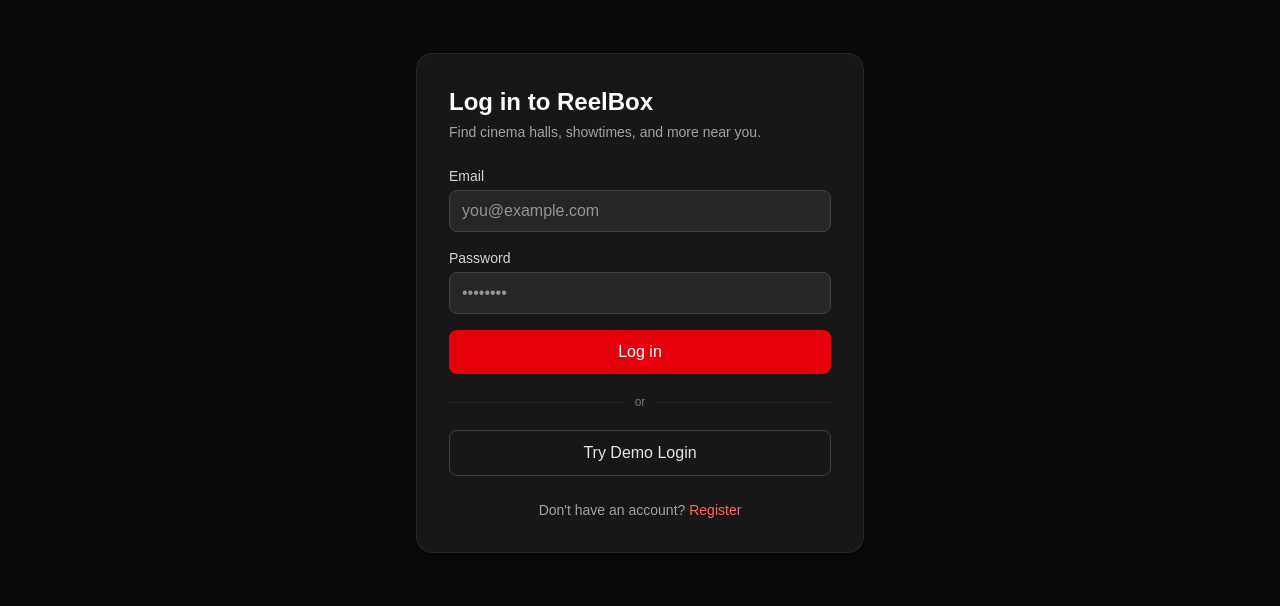
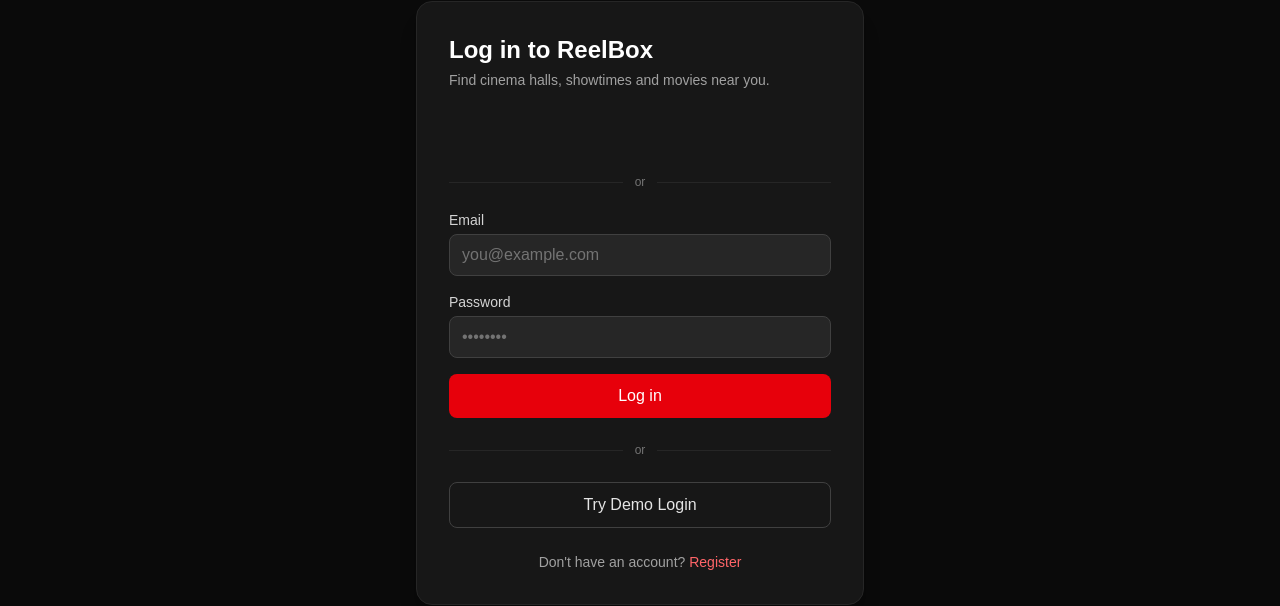
Before and after one commit to Mira-2234/Cinema, a Next.js app: page /login in a window 1280 px wide. Shown: the part 248-854 px from the top of the page. Built offline with nearby package versions, Linux system fonts and the light colour scheme; no server answers.

Commit message:
added register/login

```diff
--- a/src/app/login/page.tsx
+++ b/src/app/login/page.tsx
@@ -3,11 +3,14 @@
 import { useState, FormEvent } from "react";
 import { useRouter, useSearchParams } from "next/navigation";
 import Link from "next/link";
+import {
+  GoogleLogin,
+  CredentialResponse,
+} from "@react-oauth/google";
 import { useAuth } from "@/context/AuthContext";
 
 const API_URL = process.env.NEXT_PUBLIC_API_URL as string;
 
-// Demo account
 const DEMO_EMAIL = "demo@reelbox.com";
 const DEMO_PASSWORD = "demo1234";
 
@@ -20,7 +23,6 @@
 export default function LoginPage() {
   const router = useRouter();
   const searchParams = useSearchParams();
-
   const { refetchUser } = useAuth();
 
   const redirectTo = searchParams.get("redirect") || "/";
@@ -30,13 +32,15 @@
   const [errors, setErrors] = useState<FormErrors>({});
   const [loading, setLoading] = useState(false);
 
-  function validate(): boolean {
+  function validate() {
     const next: FormErrors = {};
 
     if (!email.trim()) {
       next.email = "Email is required";
-    } else if (!/^[^\s@]+@[^\s@]+\.[^\s@]+$/.test(email)) {
-      next.email = "Enter a valid email address";
+    } else if (
+      !/^[^\s@]+@[^\s@]+\.[^\s@]+$/.test(email)
+    ) {
+      next.email = "Enter a valid email";
     }
 
     if (!password) {
@@ -49,7 +53,10 @@
     return Object.keys(next).length === 0;
   }
 
-  async function submitLogin(loginEmail: string, loginPassword: string) {
+  async function submitLogin(
+    loginEmail: string,
+    loginPassword: string
+  ) {
     setLoading(true);
     setErrors({});
 
@@ -70,19 +77,18 @@
 
       if (!res.ok) {
         setErrors({
-          form: data.message || "Login failed. Please try again.",
+          form: data.message || "Login failed.",
         });
         return;
       }
 
-      // ⭐ Update user in AuthContext
       await refetchUser();
 
       router.push(redirectTo);
       router.refresh();
     } catch {
       setErrors({
-        form: "Could not reach the server. Check your connection.",
+        form: "Could not connect to server.",
       });
     } finally {
       setLoading(false);
@@ -97,11 +103,49 @@
     await submitLogin(email, password);
   }
 
-  function handleDemoLogin() {
-    setEmail(DEMO_EMAIL);
-    setPassword(DEMO_PASSWORD);
+  async function handleGoogleSuccess(
+    credentialResponse: CredentialResponse
+  ) {
+    if (!credentialResponse.credential) return;
+
+    setLoading(true);
     setErrors({});
 
+    try {
+      const res = await fetch(`${API_URL}/auth/google`, {
+        method: "POST",
+        headers: {
+          "Content-Type": "application/json",
+        },
+        credentials: "include",
+        body: JSON.stringify({
+          credential: credentialResponse.credential,
+        }),
+      });
+
+      const data = await res.json();
+
+      if (!res.ok) {
+        setErrors({
+          form: data.message || "Google Login failed.",
+        });
+        return;
+      }
+
+      await refetchUser();
+
+      router.push("/");
+      router.refresh();
+    } catch {
+      setErrors({
+        form: "Google Login failed.",
+      });
+    } finally {
+      setLoading(false);
+    }
+  }
+
+  function handleDemoLogin() {
     submitLogin(DEMO_EMAIL, DEMO_PASSWORD);
   }
 
@@ -113,7 +157,7 @@
         </h1>
 
         <p className="mb-6 text-sm text-neutral-400">
-          Find cinema halls, showtimes, and more near you.
+          Find cinema halls, showtimes and movies near you.
         </p>
 
         {errors.form && (
@@ -122,7 +166,33 @@
           </div>
         )}
 
-        <form onSubmit={handleSubmit} className="space-y-4" noValidate>
+        {/* Google Login */}
+
+        <div className="mb-5 flex justify-center">
+          <GoogleLogin
+            onSuccess={handleGoogleSuccess}
+            onError={() =>
+              setErrors({
+                form: "Google login failed. Please try again.",
+              })
+            }
+            theme="filled_black"
+            shape="pill"
+            width="336"
+          />
+        </div>
+
+        <div className="mb-5 flex items-center gap-3">
+          <div className="h-px flex-1 bg-neutral-800" />
+          <span className="text-xs text-neutral-500">or</span>
+          <div className="h-px flex-1 bg-neutral-800" />
+        </div>
+
+        <form
+          onSubmit={handleSubmit}
+          noValidate
+          className="space-y-4"
+        >
           <div>
             <label
               htmlFor="email"
@@ -137,8 +207,10 @@
               value={email}
               onChange={(e) => setEmail(e.target.value)}
               placeholder="you@example.com"
-              className={`w-full rounded-lg border bg-neutral-800 px-3 py-2 text-white outline-none focus:ring-2 focus:ring-red-600 ${
-                errors.email ? "border-red-600" : "border-neutral-700"
+              className={`w-full rounded-lg border bg-neutral-800 px-3 py-2 text-white placeholder-neutral-500 focus:outline-none focus:ring-2 focus:ring-red-600 ${
+                errors.email
+                  ? "border-red-600"
+                  : "border-neutral-700"
               }`}
             />
 
@@ -163,8 +235,10 @@
               value={password}
               onChange={(e) => setPassword(e.target.value)}
               placeholder="••••••••"
-              className={`w-full rounded-lg border bg-neutral-800 px-3 py-2 text-white outline-none focus:ring-2 focus:ring-red-600 ${
-                errors.password ? "border-red-600" : "border-neutral-700"
+              className={`w-full rounded-lg border bg-neutral-800 px-3 py-2 text-white placeholder-neutral-500 focus:outline-none focus:ring-2 focus:ring-red-600 ${
+                errors.password
+                  ? "border-red-600"
+                  : "border-neutral-700"
               }`}
             />
 
@@ -182,21 +256,22 @@
           >
             {loading ? "Logging in..." : "Log in"}
           </button>
-        </form>
 
-        <div className="my-5 flex items-center gap-3">
+          <div className="flex items-center gap-3 py-2">
             <div className="h-px flex-1 bg-neutral-800" />
             <span className="text-xs text-neutral-500">or</span>
             <div className="h-px flex-1 bg-neutral-800" />
           </div>
 
           <button
+            type="button"
             onClick={handleDemoLogin}
             disabled={loading}
             className="w-full rounded-lg border border-neutral-700 py-2.5 font-medium text-neutral-200 transition hover:border-neutral-500 disabled:opacity-50"
           >
             {loading ? "Please wait..." : "Try Demo Login"}
           </button>
+        </form>
 
         <p className="mt-6 text-center text-sm text-neutral-400">
           Don't have an account?{" "}
```
Also changed, not shown: public/fd2e5d1b9fa7a65e3649e16d0b3c9773.jpg (added). Lines whose indentation alone changed are shown as unchanged.
